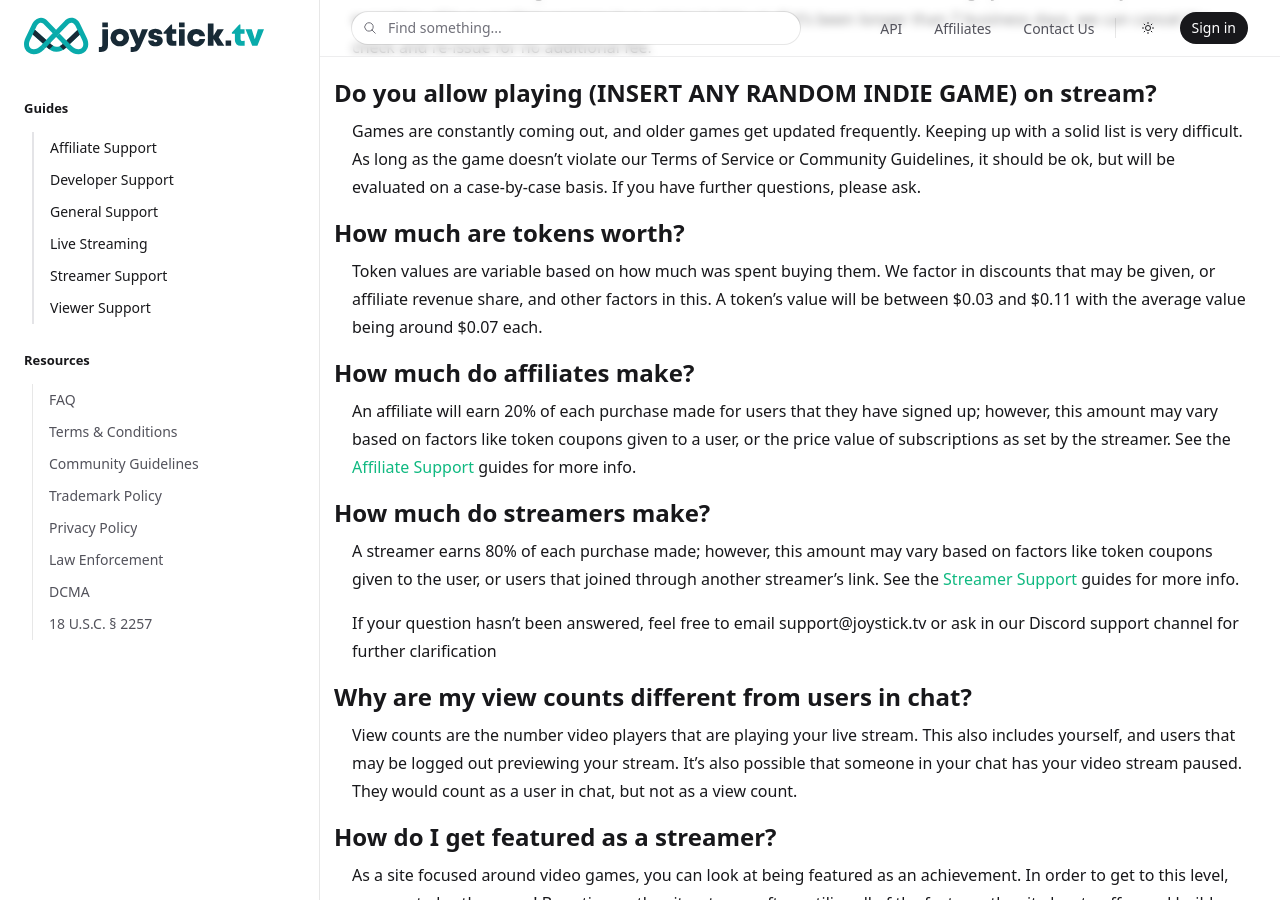
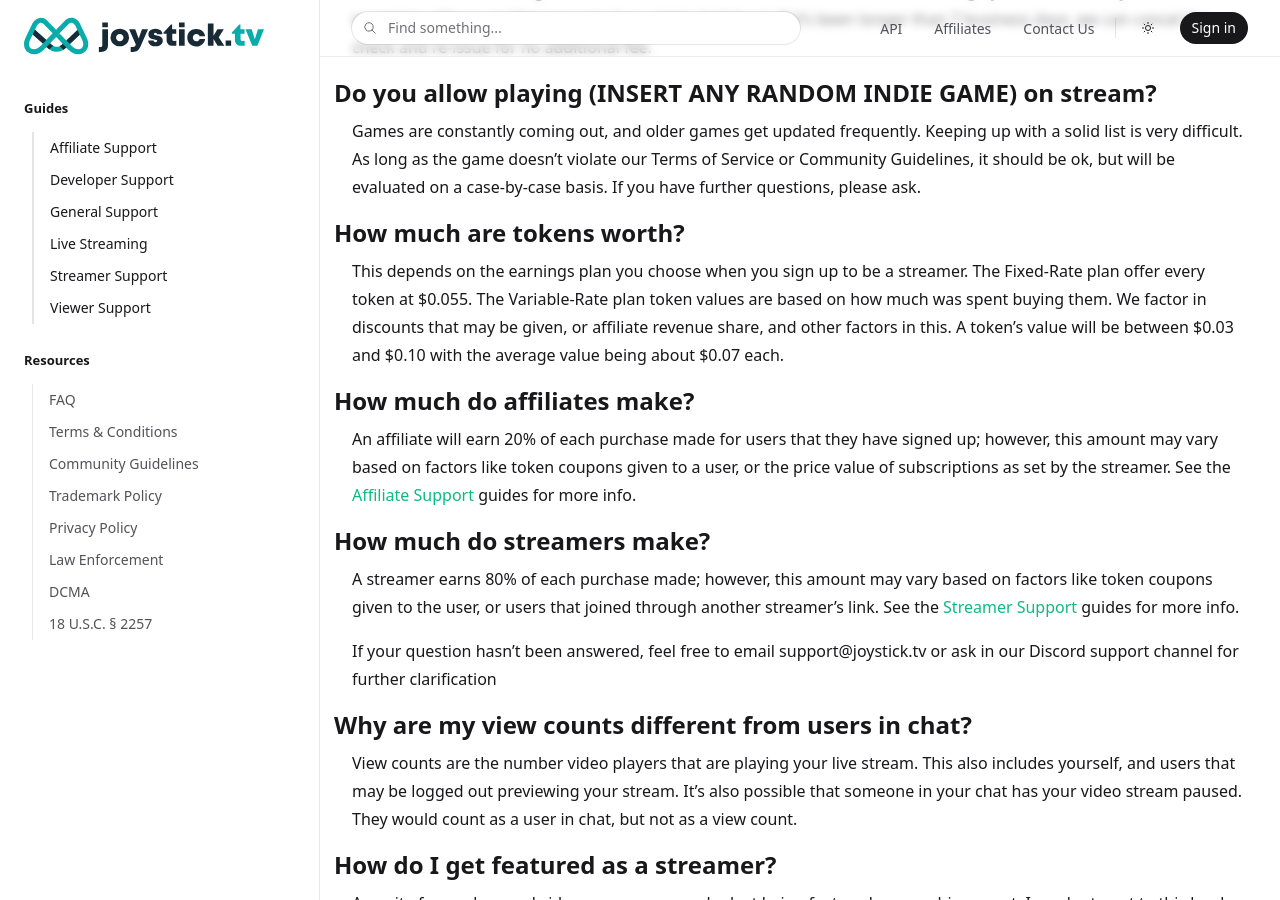
Before and after one commit to joysticktv/joysticktv.github.io, a Jekyll site: the page built from faq.md, in a window 1280 px wide and 900 px high, scrolled down 1123 px. Built offline with Jekyll 4.4.1, drawn with Linux system fonts in a browser that asks for light colours; nearby versions of some CDN libraries; comment, search, counter and statistics services are not loaded.

Commit message:
clarifications on the FAQ

```diff
--- a/faq.md
+++ b/faq.md
@@ -39,9 +39,7 @@ Checks are mailed through the standard U.S. Postal Service (USPS). These take ro
 Games are constantly coming out, and older games get updated frequently. Keeping up with a solid list is very difficult. As long as the game doesn’t violate our Terms of Service or Community Guidelines, it should be ok, but will be evaluated on a case-by-case basis. If you have further questions, please ask.
 
 ## How much are tokens worth?
-Token values are variable based on how much was spent buying them. We factor in discounts that
-may be given, or affiliate revenue share, and other factors in this. A token's value will be
-between $0.03 and $0.11 with the average value being around $0.07 each.
+This depends on the earnings plan you choose when you sign up to be a streamer. The Fixed-Rate plan offer every token at $0.055. The Variable-Rate plan token values are based on how much was spent buying them. We factor in discounts that may be given, or affiliate revenue share, and other factors in this. A token's value will be between $0.03 and $0.10 with the average value being about $0.07 each.
 
 ## How much do affiliates make?
 An affiliate will earn 20% of each purchase made for users that they have signed up; however, this amount may vary based on factors like token coupons given to a user, or the price value of subscriptions as set by the streamer. See the [Affiliate Support](/affiliate_support) guides for more info.
@@ -52,7 +50,6 @@ A streamer earns 80% of each purchase made; however, this amount may vary based
 If your question hasn’t been answered, feel free to email support@joystick.tv or ask in our Discord support channel for further clarification
 
 ## Why are my view counts different from users in chat?
-
 View counts are the number video players that are playing your live stream. This also includes yourself, and users that may be logged out previewing your stream. It's also possible that someone in your chat has your video stream paused. They would count as a user in chat, but not as a view count.
 
 ## How do I get featured as a streamer?
```
